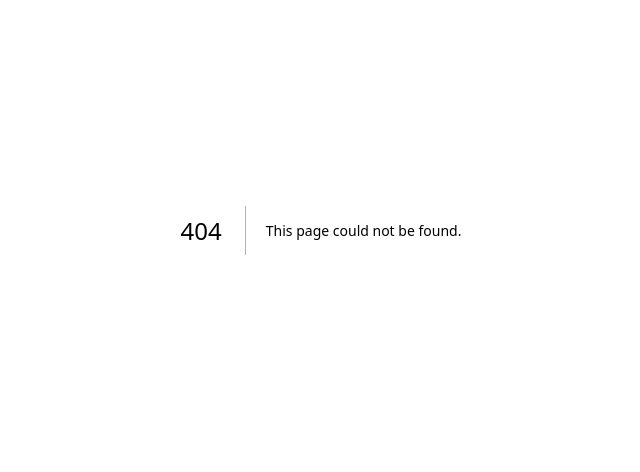
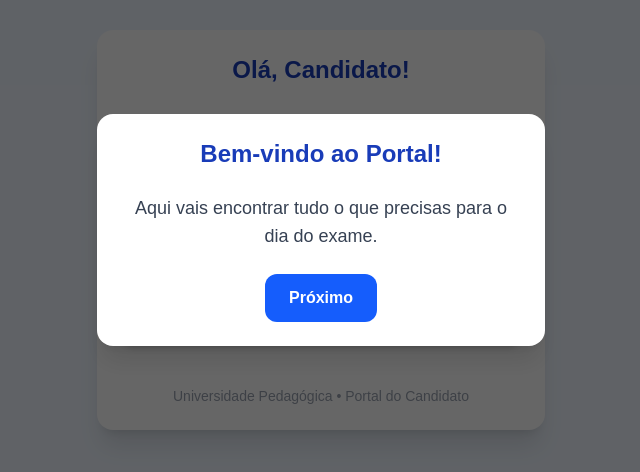
Before and after one commit to adelsonsaguateDev/teste, a Next.js app: page /home in a window 1280 px wide. Before the commit this address had no page. Shown: the part 170-642 px from the top of the page, without its empty margins (319-959 px from the left). Built offline with nearby package versions, Linux system fonts and the light colour scheme.

Commit message:
Funcionalidades: Renderização ao Home, Criado a  Pagina Home, Criado a Pagina do Tutorial e Animações nas transições

```diff
--- a/package.json
+++ b/package.json
@@ -9,7 +9,9 @@
     "lint": "next lint"
   },
   "dependencies": {
+    "framer-motion": "^12.15.0",
     "leaflet": "^1.9.4",
+    "lucide-react": "^0.511.0",
     "next": "15.3.2",
     "next-pwa": "^5.6.0",
     "postcss": "^8.5.3",
--- /dev/null
+++ b/src/app/home/page.tsx
@@ -0,0 +1,72 @@
+'use client'
+
+import { useEffect, useState } from 'react'
+import TutorialInicial from '@/components/Tutorial/TutorialInicial'
+import { useRouter } from 'next/navigation'
+import { useAuth } from '@/context/AuthContext'
+import { LogOut, MapPinned, Info } from 'lucide-react'
+import { motion } from 'framer-motion'
+
+export default function HomePage() {
+    const { codigo, logout } = useAuth()
+    const router = useRouter()
+    const [mostrarTutorial, setMostrarTutorial] = useState(false)
+
+    useEffect(() => {
+        const visto = localStorage.getItem('tutorial_visto')
+        if (!visto) setMostrarTutorial(true)
+    }, [])
+
+    return (
+        <div className="min-h-screen bg-blue-50 flex items-center justify-center p-4">
+            {mostrarTutorial && (
+                <TutorialInicial onFechar={() => setMostrarTutorial(false)} />
+            )}
+
+            <motion.div
+                initial={{ opacity: 0, y: 20 }}
+                animate={{ opacity: 1, y: 0 }}
+                transition={{ duration: 0.6 }}
+                className="w-full max-w-md bg-white rounded-2xl shadow-xl p-6 space-y-6 text-center"
+            >
+                <h1 className="text-2xl font-bold text-blue-800">Olá, Candidato!</h1>
+                <p className="text-gray-600">
+                    O seu código é: <strong>{codigo}</strong>
+                </p>
+
+                <div className="space-y-4">
+                    <button
+                        onClick={() => router.push('/mapa')}
+                        className="w-full flex items-center justify-center gap-3 bg-blue-600 hover:bg-blue-700 text-white text-lg font-semibold py-3 rounded-xl shadow-md transition-all"
+                    >
+                        <MapPinned className="w-6 h-6" />
+                        Ver Mapa da Sala de Exame
+                    </button>
+
+                    <button
+                        onClick={() => alert('Esta funcionalidade estará disponível em breve.')}
+                        className="w-full flex items-center justify-center gap-3 bg-green-600 hover:bg-green-700 text-white text-lg font-semibold py-3 rounded-xl shadow-md transition-all"
+                    >
+                        <Info className="w-6 h-6" />
+                        Ver Dados do Exame
+                    </button>
+
+                    <button
+                        onClick={() => {
+                            logout()
+                            router.push('/')
+                        }}
+                        className="w-full flex items-center justify-center gap-3 bg-red-600 hover:bg-red-700 text-white text-lg font-semibold py-3 rounded-xl shadow-md transition-all"
+                    >
+                        <LogOut className="w-6 h-6" />
+                        Terminar Sessão
+                    </button>
+                </div>
+
+                <p className="text-sm text-gray-400 pt-4">
+                    Universidade Pedagógica • Portal do Candidato
+                </p>
+            </motion.div>
+        </div>
+    )
+}
--- a/src/app/page.tsx
+++ b/src/app/page.tsx
@@ -18,7 +18,7 @@ export default function LoginPage() {
 
     if (codigo === '12345') {
       login(codigo)
-      router.push('/mapa')
+      router.push('/home')
     } else {
       alert('Código inválido! Verifique e tente novamente.')
     }
--- /dev/null
+++ b/src/components/Tutorial/TutorialInicial.tsx
@@ -0,0 +1,61 @@
+'use client'
+
+import { useState } from 'react'
+import { motion, AnimatePresence } from 'framer-motion'
+
+const passos = [
+  {
+    titulo: 'Bem-vindo ao Portal!',
+    descricao: 'Aqui vais encontrar tudo o que precisas para o dia do exame.',
+  },
+  {
+    titulo: 'Localização da Sala',
+    descricao: 'Podes ver no mapa onde será realizada a tua prova.',
+  },
+  {
+    titulo: 'Simples e Acessível',
+    descricao: 'O portal foi feito para todos. É rápido, intuitivo e seguro.',
+  },
+]
+
+export default function TutorialInicial({ onFechar }: { onFechar: () => void }) {
+  const [etapa, setEtapa] = useState(0)
+
+  const proximo = () => {
+    if (etapa < passos.length - 1) {
+      setEtapa(etapa + 1)
+    } else {
+      localStorage.setItem('tutorial_visto', 'true')
+      onFechar()
+    }
+  }
+
+  return (
+    <AnimatePresence>
+      <motion.div
+        initial={{ opacity: 0 }}
+        animate={{ opacity: 1 }}
+        exit={{ opacity: 0 }}
+        className="fixed inset-0 bg-black/60 z-50 flex items-center justify-center p-4"
+      >
+        <motion.div
+          key={etapa}
+          initial={{ y: 50, opacity: 0 }}
+          animate={{ y: 0, opacity: 1 }}
+          exit={{ y: -50, opacity: 0 }}
+          transition={{ duration: 0.4 }}
+          className="bg-white w-full max-w-md p-6 rounded-2xl shadow-xl text-center space-y-6"
+        >
+          <h2 className="text-2xl font-bold text-blue-800">{passos[etapa].titulo}</h2>
+          <p className="text-gray-700 text-lg">{passos[etapa].descricao}</p>
+          <button
+            onClick={proximo}
+            className="bg-blue-600 text-white px-6 py-3 rounded-xl font-semibold hover:bg-blue-700 transition"
+          >
+            {etapa < passos.length - 1 ? 'Próximo' : 'Começar'}
+          </button>
+        </motion.div>
+      </motion.div>
+    </AnimatePresence>
+  )
+}
```
Also changed, not shown: 1 other file (tests, documents, lock files or other folders).
